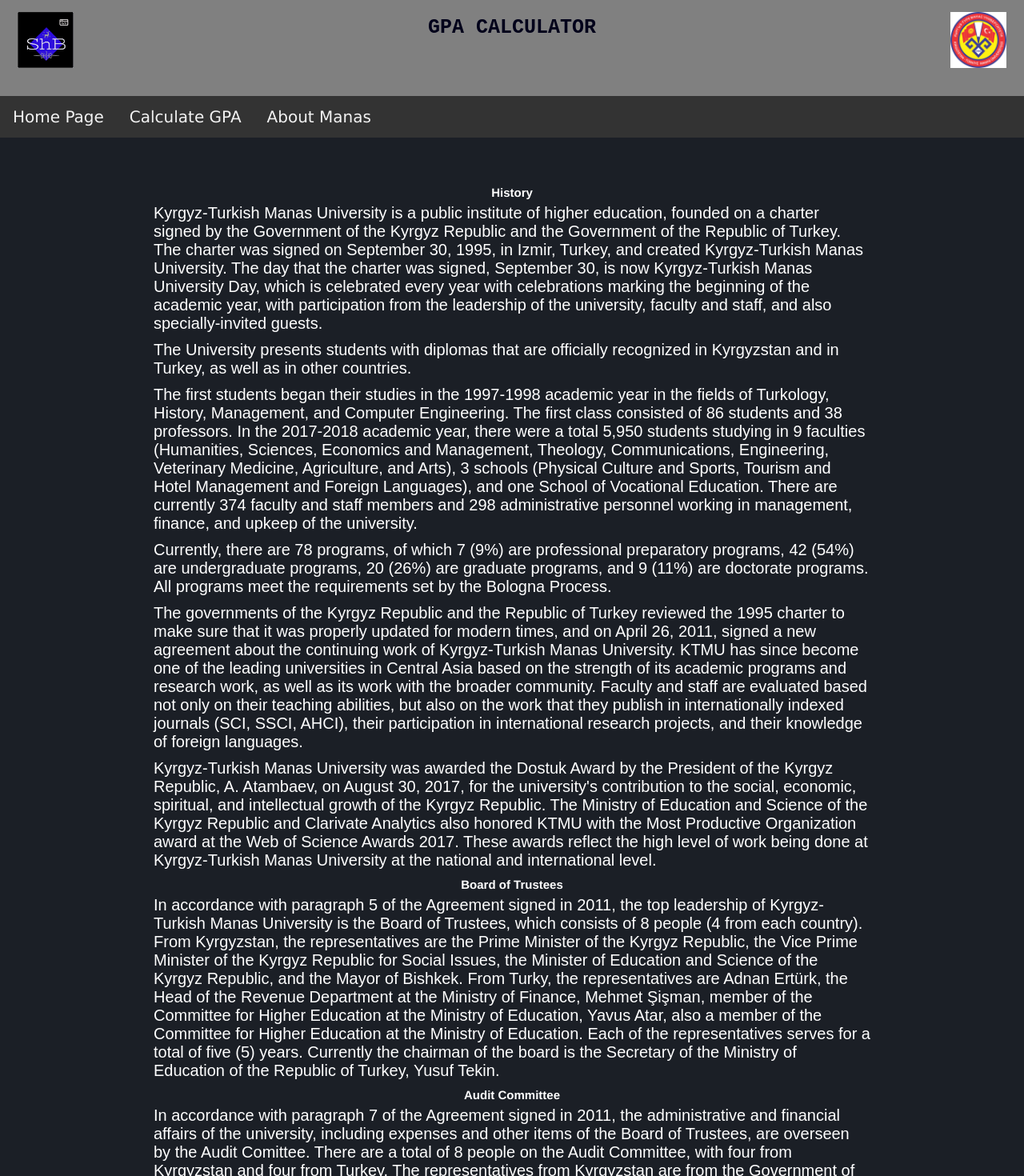
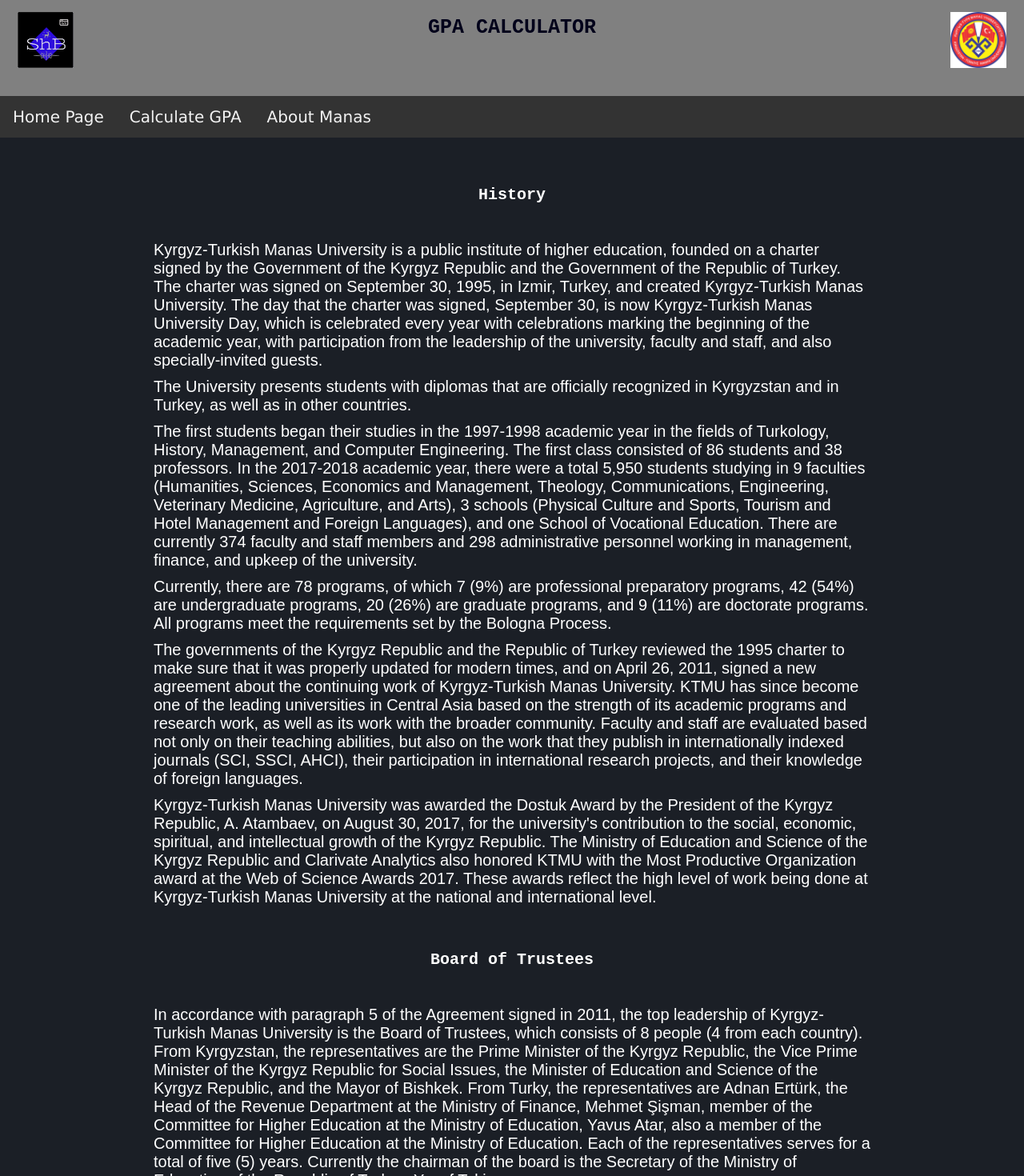
Before and after one commit to shumkar-barpiev/gpa-project, a React (Create React App) app: page /about in a window 1280 px wide. Shown: the top 1470 px of the page at 80% size. Built offline with nearby package versions, Linux system fonts and the light colour scheme.

Commit message:
Update About.js

```diff
--- a/src/About.js
+++ b/src/About.js
@@ -8,21 +8,19 @@
 
       </div>
       <div className="noteblock">
-<h4><strong>History </strong></h4>
+<h2><strong>History </strong></h2>
 <p>Kyrgyz-Turkish Manas University is a public institute of higher education, founded on a charter signed by the Government of the Kyrgyz Republic and the Government of the Republic of Turkey. The charter was signed on September 30, 1995, in Izmir, Turkey, and created Kyrgyz-Turkish Manas University. The day that the charter was signed, September 30, is now Kyrgyz-Turkish Manas University Day, which is celebrated every year with celebrations marking the beginning of the academic year, with participation from the leadership of the university, faculty and staff, and also specially-invited guests.&nbsp; </p>
 <p>The University presents students with diplomas that are officially recognized in Kyrgyzstan and in Turkey, as well as in other countries.&nbsp; </p>
 <p>The first students began their studies in the 1997-1998 academic year in the fields of Turkology, History, Management, and Computer Engineering. The first class consisted of 86 students and 38 professors. In the 2017-2018 academic year, there were a total 5,950 students studying in 9 faculties (Humanities, Sciences, Economics and Management, Theology, Communications, Engineering, Veterinary Medicine, Agriculture, and Arts), 3 schools (Physical Culture and Sports, Tourism and Hotel Management and Foreign Languages), and one School of Vocational Education. There are currently 374 faculty and staff members and 298 administrative personnel working in management, finance, and upkeep of the university.&nbsp; </p>
 <p>Currently, there are 78 programs, of which 7 (9%) are professional preparatory programs, 42 (54%) are undergraduate programs, 20 (26%) are graduate programs, and 9 (11%) are doctorate programs. All programs meet the requirements set by the Bologna Process.&nbsp; </p>
 <p>The governments of the Kyrgyz Republic and the Republic of Turkey reviewed the 1995 charter to make sure that it was properly updated for modern times, and on April 26, 2011, signed a new agreement&nbsp;about the continuing work of Kyrgyz-Turkish Manas University. KTMU has since become one of the leading universities in Central Asia based on the strength of its academic programs and research work, as well as its work with the broader community. Faculty and staff are evaluated based not only on their teaching abilities, but also on the work that they publish in internationally indexed journals&nbsp;(SCI, SSCI, AHCI), their participation in international research projects, and their knowledge of foreign languages.&nbsp; </p>
 <p>Kyrgyz-Turkish Manas University was awarded the Dostuk Award by the President of the Kyrgyz Republic, A. Atambaev, on August 30, 2017, for the university's contribution to the social, economic, spiritual, and intellectual growth of the Kyrgyz Republic. The Ministry of Education and Science of the Kyrgyz Republic and Clarivate Analytics also honored KTMU with the Most Productive Organization award at the Web of Science Awards 2017. These awards reflect the high level of work being done at Kyrgyz-Turkish Manas University at the national and international level.&nbsp; </p>
-<h4><strong>Board of Trustees  </strong></h4>
+<h2><strong>Board of Trustees  </strong></h2>
 <p>In accordance with paragraph 5 of the Agreement&nbsp;signed in 2011, the top leadership of Kyrgyz-Turkish Manas University is the Board of Trustees, which consists of 8 people (4 from each country). From Kyrgyzstan, the representatives are the Prime Minister of the Kyrgyz Republic, the Vice Prime Minister of the Kyrgyz Republic for Social Issues, the Minister of Education and Science of the Kyrgyz Republic, and the Mayor of Bishkek. From Turky, the representatives are Adnan Ert&uuml;rk, the Head of the Revenue Department at the Ministry of Finance, Mehmet Şişman, member of the Committee for Higher Education at the Ministry of Education, Yavus Atar, also a&nbsp;member of the Committee for Higher Education at the Ministry of Education.&nbsp;Each of the representatives serves for a total of five (5) years. Currently the chairman of the board is the Secretary of the Ministry of Education of the Republic of Turkey, Yusuf Tekin. </p>
-<h4><strong>Audit Committee </strong></h4>
+<h2><strong>Audit Committee </strong></h2>
 <p>In accordance with paragraph 7 of the Agreement signed in 2011, the administrative and financial affairs of the university, including expenses and other items of the Board of Trustees, are overseen by the Audit Comittee. There are a total of 8 people on the Audit Committee, with four from Kyrgyzstan and four from Turkey. The representatives from Kyrgyzstan are from the Government of the Kyrgyz Republic. The chairman of the committee is chosen from among the members, alternating between representatives from Kyrgyzstan and Turkey, and serves for a total of 2 years. Each of the representatives serves a term of a total of 5 years.&nbsp; </p>
       </div>
       <iframe id="inlineFrameExample" title="Inline Frame Example" width="560" height="315" src="https://www.youtube.com/embed/4THgKIo13-w" frameborder="0" allow="accelerometer; autoplay; clipboard-write; encrypted-media; gyroscope; picture-in-picture" allowfullscreen></iframe>
-
-
     </div>
   );
 }
```
